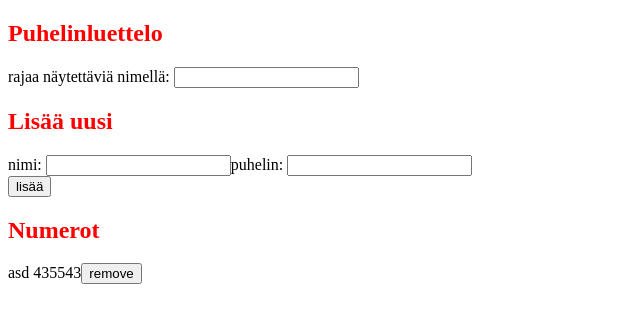
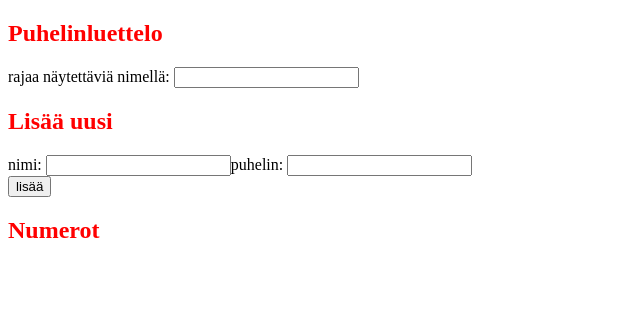
Before and after one commit to aleksiliu/full-stack-course, a React (Create React App) app in the folder osa2/puhelinluettelo/: page / in a window 1280 px wide. Shown: the top 322 px of the page, without its empty margins (0-640 px from the left). Built offline with nearby package versions, Linux system fonts and the light colour scheme; data requests are answered from the project's data file; the HTML template or start-up script is replaced by a standard one.

Commit message:
Add number to text

```diff
--- a/osa2/puhelinluettelo/db.json
+++ b/osa2/puhelinluettelo/db.json
@@ -1,9 +1,3 @@
 {
-  "persons": [
-    {
-      "name": "asd",
-      "number": "435543",
-      "id": 1
-    }
-  ]
+  "persons": []
 }
--- a/osa2/puhelinluettelo/src/App.js
+++ b/osa2/puhelinluettelo/src/App.js
@@ -88,7 +88,7 @@ const App = () => {
 
       axios.delete(url).then(response => {
         setPersons(persons.filter(note => note.id !== id));
-        setNotificationMessage(`${singlePerson.name} poistettu`);
+        setNotificationMessage(`${singlePerson.name} poistettu numerolla ${singlePerson.number} `);
         setTimeout(() => {
           setNotificationMessage(null);
         }, 2000);
```
